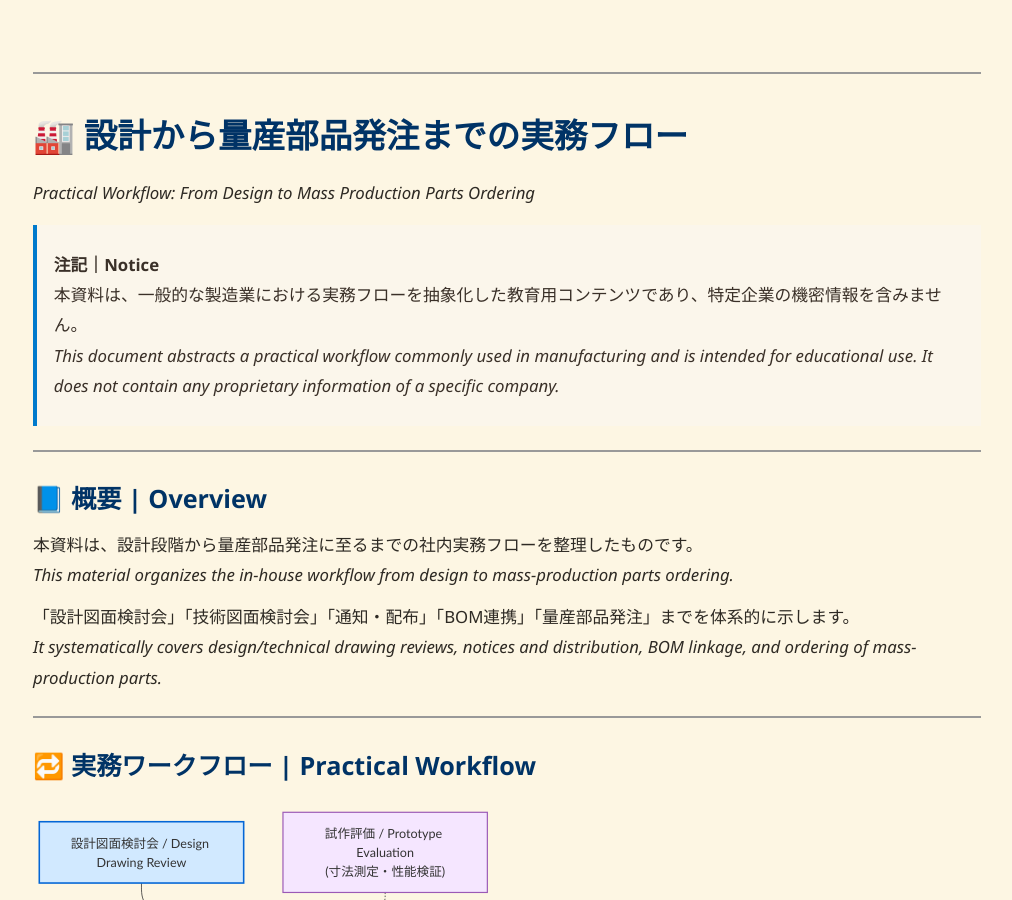
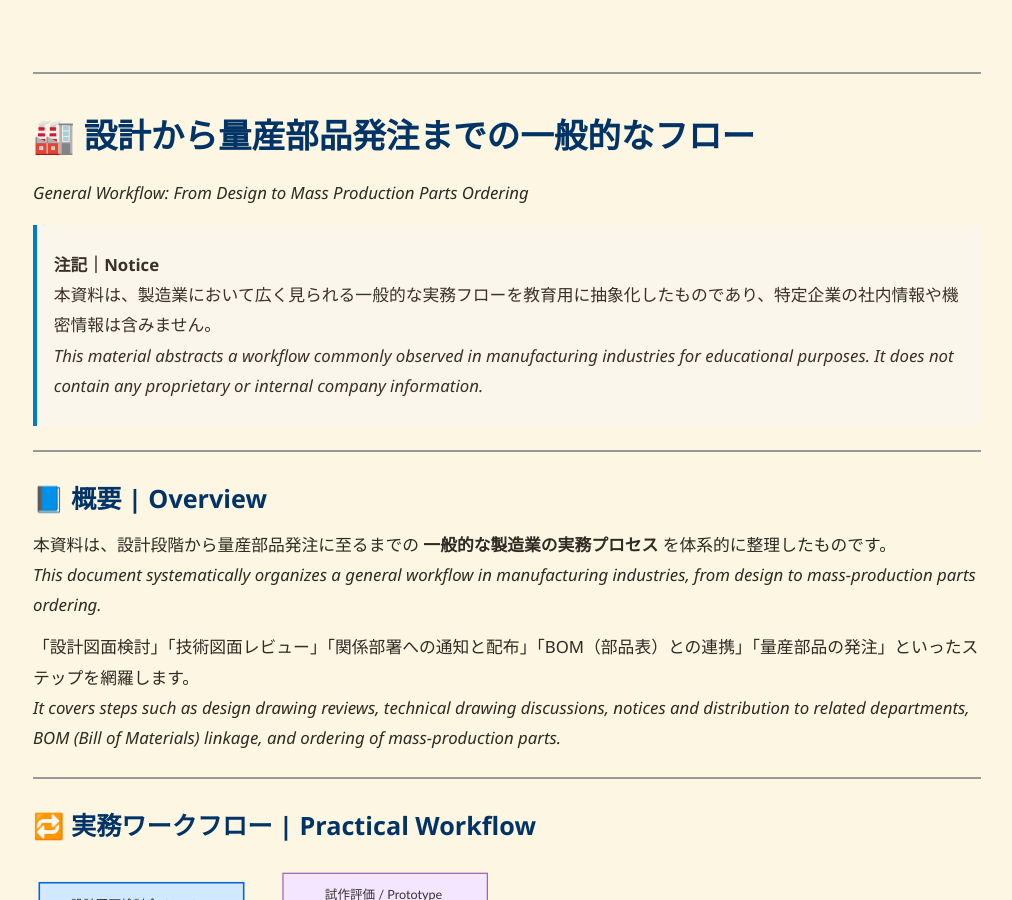
Before and after one commit to Samizo-AITL/EduMecha, a Jekyll site: the page built from 08_production_process/production_process_flow.md, in a window 1280 px wide and 900 px high. Shown: the whole window, without its empty margins (133-1145 px from the left). Built offline with Jekyll 4.4.1, drawn with Linux system fonts in a browser that asks for light colours.

Commit message:
Update production_process_flow.md

```diff
--- a/08_production_process/production_process_flow.md
+++ b/08_production_process/production_process_flow.md
@@ -5,21 +5,21 @@ title: 設計から量産部品発注までの実務フロー | Design to Mass P
 
 ---
 
-# 🏭 設計から量産部品発注までの実務フロー
-*Practical Workflow: From Design to Mass Production Parts Ordering*
+# 🏭 設計から量産部品発注までの一般的なフロー
+*General Workflow: From Design to Mass Production Parts Ordering*
 
 > **注記｜Notice**
-> 本資料は、一般的な製造業における実務フローを抽象化した教育用コンテンツであり、特定企業の機密情報を含みません。
-> *This document abstracts a practical workflow commonly used in manufacturing and is intended for educational use. It does not contain any proprietary information of a specific company.*
+> 本資料は、製造業において広く見られる一般的な実務フローを教育用に抽象化したものであり、特定企業の社内情報や機密情報は含みません。
+> *This material abstracts a workflow commonly observed in manufacturing industries for educational purposes. It does not contain any proprietary or internal company information.*
 
 ---
 
 ## 📘 概要 | Overview
-本資料は、設計段階から量産部品発注に至るまでの社内実務フローを整理したものです。
-*This material organizes the in-house workflow from design to mass-production parts ordering.*
+本資料は、設計段階から量産部品発注に至るまでの **一般的な製造業の実務プロセス** を体系的に整理したものです。
+*This document systematically organizes a general workflow in manufacturing industries, from design to mass-production parts ordering.*
 
-「設計図面検討会」「技術図面検討会」「通知・配布」「BOM連携」「量産部品発注」までを体系的に示します。
-*It systematically covers design/technical drawing reviews, notices and distribution, BOM linkage, and ordering of mass-production parts.*
+「設計図面検討」「技術図面レビュー」「関係部署への通知と配布」「BOM（部品表）との連携」「量産部品の発注」といったステップを網羅します。
+*It covers steps such as design drawing reviews, technical drawing discussions, notices and distribution to related departments, BOM (Bill of Materials) linkage, and ordering of mass-production parts.*
 
 ---
 
```
